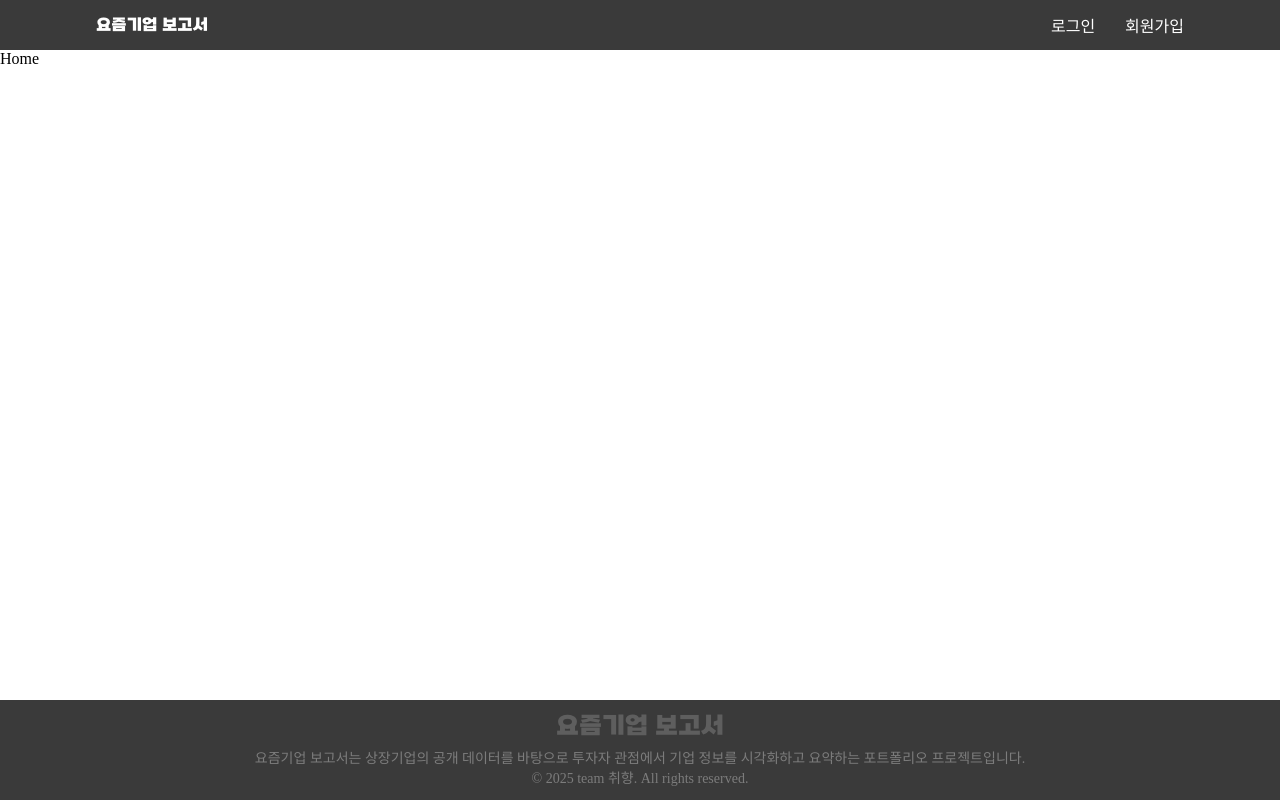
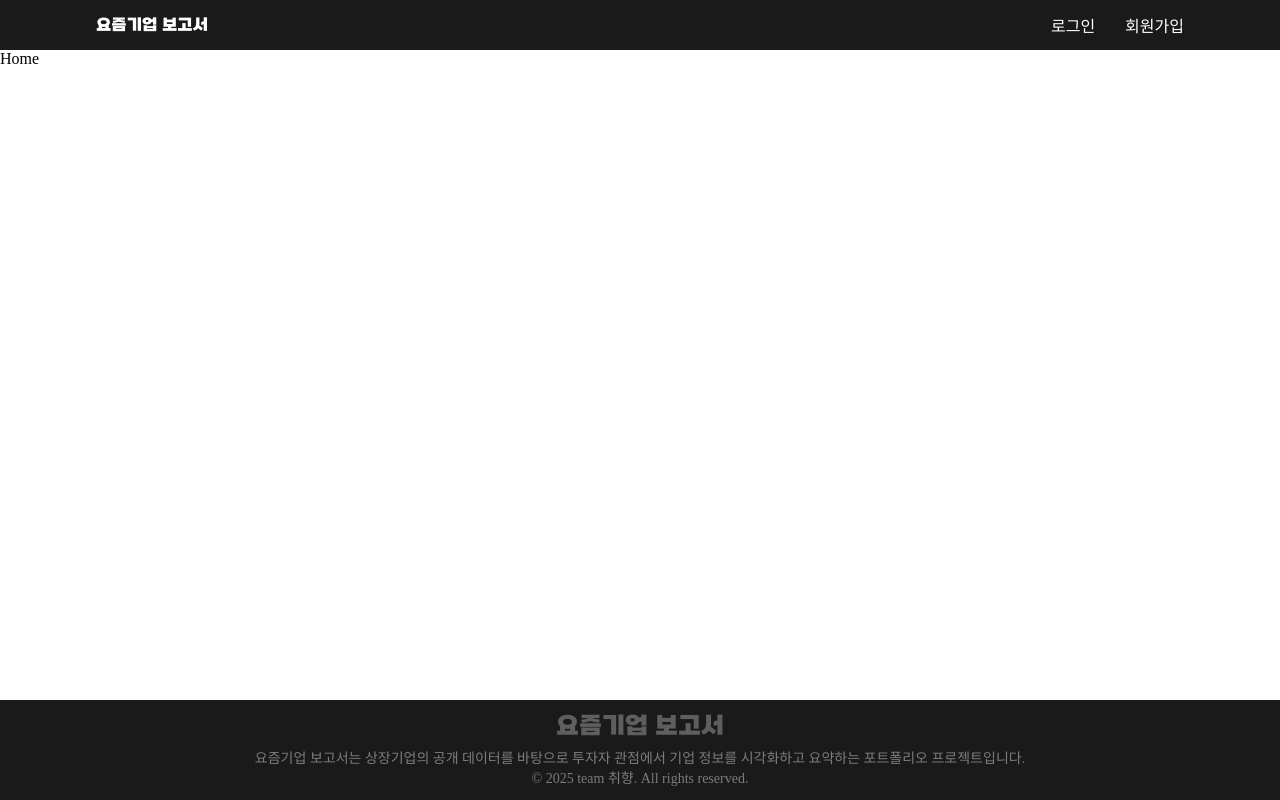
Before and after one commit to Eunhye1109/Practical-Project, a React (Create React App) app in the folder front/: page / in a window 1280 px wide. Built offline with nearby package versions, Linux system fonts and the light colour scheme; a web font is replaced by a local one.

Commit message:
[Add] 컬러에셋 추가

```diff
--- a/front/src/styles/theme.ts
+++ b/front/src/styles/theme.ts
@@ -1,6 +1,16 @@
 export const theme = {
     colors: {
-        natural90: '#3A3A3A',
+        natural100: '#121212',
+        natural90: '#1A1A1A',
+        natural80: '#333333',
+        natural70: '#4C4C4C',
+        natural60: '#666666',
+        natural50: '#808080',
+        natural40: '#999999',
+        natural30: '#B3B3B3',
+        natural20: '#CCCCCC',
+        natural10: '#DCDCDC',
+        natural05: '#E6E6E6',
     },
     typo: {
         body1: {
```
